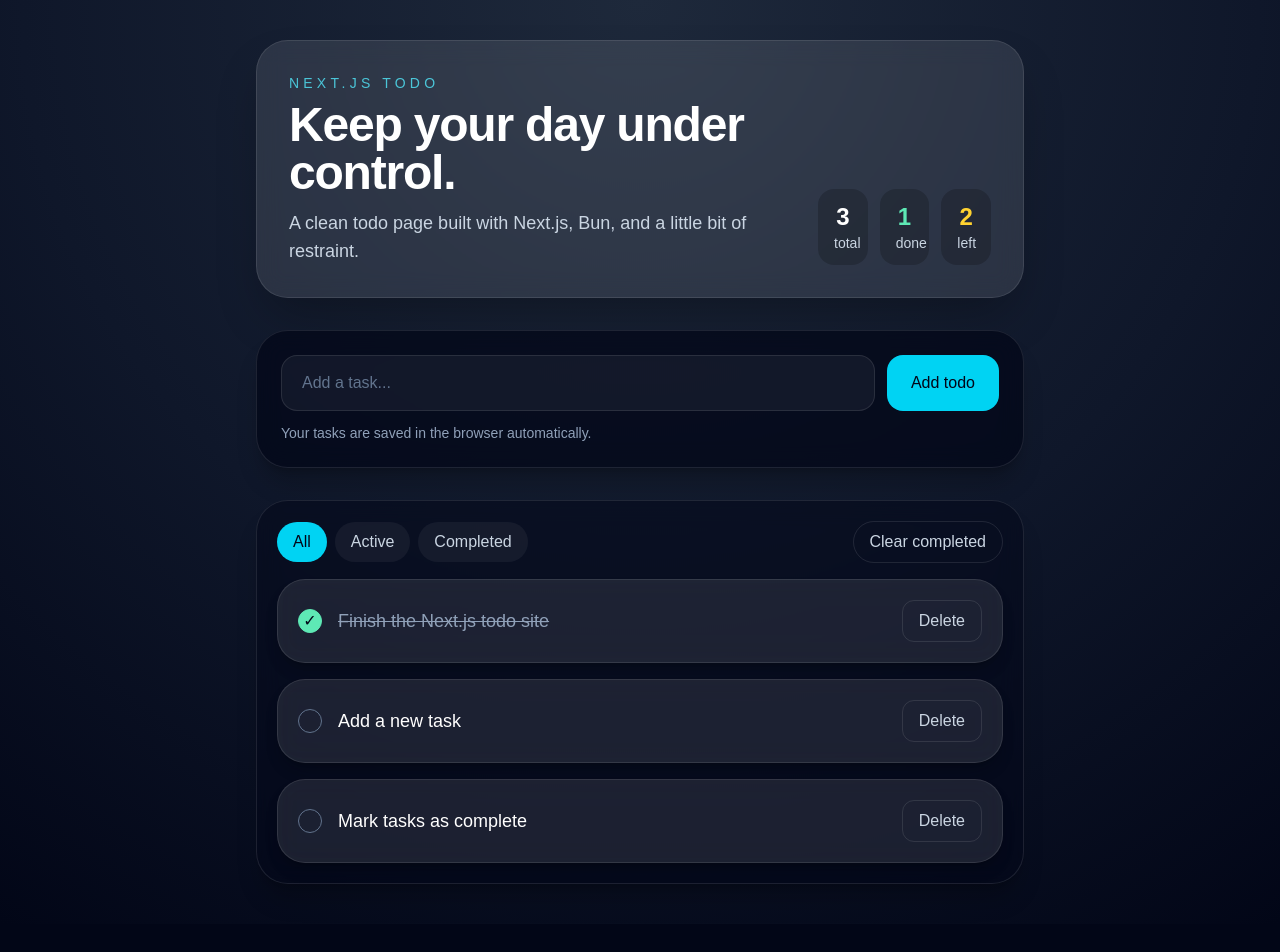
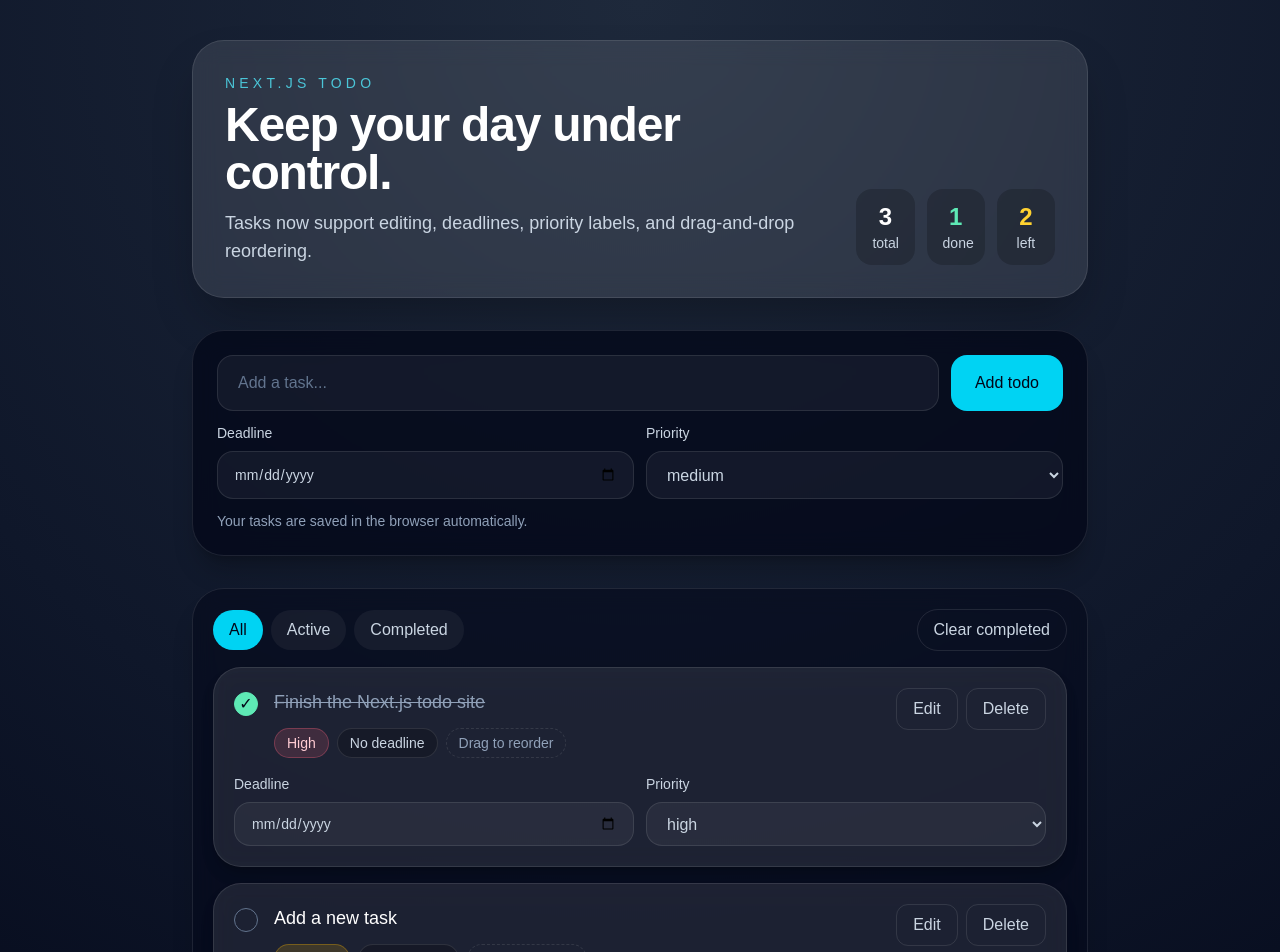
Before and after one commit to grtstd/nextjs-project, a Next.js app: page / in a window 1280 px wide. Shown: the top 952 px of the page. Before the commit the page ends 924 px from the top, so only its background shows below. Built offline with nearby package versions, Linux system fonts and the light colour scheme.

Commit message:
Add editing, deadlines, priorities, and drag-and-drop

```diff
--- a/app/page.tsx
+++ b/app/page.tsx
@@ -1,28 +1,61 @@
 "use client";
 
 import { FormEvent, useEffect, useMemo, useState } from "react";
+
+type Priority = "low" | "medium" | "high";
+type Filter = "all" | "active" | "completed";
 
 type Todo = {
   id: number;
   text: string;
   done: boolean;
+  dueDate: string;
+  priority: Priority;
 };
 
-type Filter = "all" | "active" | "completed";
-
 const initialTodos: Todo[] = [
-  { id: 1, text: "Finish the Next.js todo site", done: true },
-  { id: 2, text: "Add a new task", done: false },
-  { id: 3, text: "Mark tasks as complete", done: false },
+  {
+    id: 1,
+    text: "Finish the Next.js todo site",
+    done: true,
+    dueDate: "",
+    priority: "high",
+  },
+  {
+    id: 2,
+    text: "Add a new task",
+    done: false,
+    dueDate: "",
+    priority: "medium",
+  },
+  {
+    id: 3,
+    text: "Mark tasks as complete",
+    done: false,
+    dueDate: "",
+    priority: "low",
+  },
 ];
 
 const filters: Filter[] = ["all", "active", "completed"];
+const priorities: Priority[] = ["low", "medium", "high"];
 const STORAGE_KEY = "nextjs-todo-items";
+
+const priorityStyles: Record<Priority, string> = {
+  low: "bg-sky-400/15 text-sky-200 border-sky-400/30",
+  medium: "bg-amber-400/15 text-amber-200 border-amber-400/30",
+  high: "bg-rose-400/15 text-rose-200 border-rose-400/30",
+};
 
 export default function Home() {
   const [todos, setTodos] = useState<Todo[]>(initialTodos);
   const [input, setInput] = useState("");
+  const [dueDate, setDueDate] = useState("");
+  const [priority, setPriority] = useState<Priority>("medium");
   const [filter, setFilter] = useState<Filter>("all");
+  const [editingId, setEditingId] = useState<number | null>(null);
+  const [editingText, setEditingText] = useState("");
+  const [draggedId, setDraggedId] = useState<number | null>(null);
   const [isReady, setIsReady] = useState(false);
 
   useEffect(() => {
@@ -43,7 +76,6 @@ export default function Home() {
 
   useEffect(() => {
     if (!isReady) return;
-
     window.localStorage.setItem(STORAGE_KEY, JSON.stringify(todos));
   }, [todos, isReady]);
 
@@ -73,10 +105,15 @@ export default function Home() {
         id: Date.now(),
         text,
         done: false,
+        dueDate,
+        priority,
       },
       ...current,
     ]);
+
     setInput("");
+    setDueDate("");
+    setPriority("medium");
   }
 
   function toggleTodo(id: number) {
@@ -95,9 +132,59 @@ export default function Home() {
     setTodos((current) => current.filter((todo) => !todo.done));
   }
 
+  function startEditing(todo: Todo) {
+    setEditingId(todo.id);
+    setEditingText(todo.text);
+  }
+
+  function saveEditing(id: number) {
+    const text = editingText.trim();
+    if (!text) return;
+
+    setTodos((current) =>
+      current.map((todo) => (todo.id === id ? { ...todo, text } : todo)),
+    );
+    setEditingId(null);
+    setEditingText("");
+  }
+
+  function updateDueDate(id: number, nextDueDate: string) {
+    setTodos((current) =>
+      current.map((todo) =>
+        todo.id === id ? { ...todo, dueDate: nextDueDate } : todo,
+      ),
+    );
+  }
+
+  function updatePriority(id: number, nextPriority: Priority) {
+    setTodos((current) =>
+      current.map((todo) =>
+        todo.id === id ? { ...todo, priority: nextPriority } : todo,
+      ),
+    );
+  }
+
+  function handleDrop(targetId: number) {
+    if (draggedId === null || draggedId === targetId) return;
+
+    setTodos((current) => {
+      const next = [...current];
+      const fromIndex = next.findIndex((todo) => todo.id === draggedId);
+      const toIndex = next.findIndex((todo) => todo.id === targetId);
+
+      if (fromIndex === -1 || toIndex === -1) return current;
+
+      const [moved] = next.splice(fromIndex, 1);
+      next.splice(toIndex, 0, moved);
+      return next;
+    });
+
+    setDraggedId(null);
+  }
+
   return (
     <main className="min-h-screen bg-[radial-gradient(circle_at_top,_#1e293b,_#0f172a_55%,_#020617)] px-6 py-10 text-white">
-      <div className="mx-auto flex w-full max-w-3xl flex-col gap-8">
+      <div className="mx-auto flex w-full max-w-4xl flex-col gap-8">
         <section className="rounded-[32px] border border-white/10 bg-white/10 p-8 shadow-2xl shadow-black/30 backdrop-blur-md">
           <div className="flex flex-col gap-4 md:flex-row md:items-end md:justify-between">
             <div>
@@ -107,9 +194,9 @@ export default function Home() {
               <h1 className="text-4xl font-semibold tracking-tight md:text-5xl">
                 Keep your day under control.
               </h1>
-              <p className="mt-3 max-w-xl text-base text-slate-300 md:text-lg">
-                A clean todo page built with Next.js, Bun, and a little bit of
-                restraint.
+              <p className="mt-3 max-w-2xl text-base text-slate-300 md:text-lg">
+                Tasks now support editing, deadlines, priority labels, and
+                drag-and-drop reordering.
               </p>
             </div>
 
@@ -135,7 +222,8 @@ export default function Home() {
         </section>
 
         <section className="rounded-[32px] border border-white/10 bg-slate-950/70 p-6 shadow-xl shadow-black/20 backdrop-blur-md">
-          <form className="flex flex-col gap-3 md:flex-row" onSubmit={addTodo}>
+          <form className="flex flex-col gap-3" onSubmit={addTodo}>
+            <div className="flex flex-col gap-3 md:flex-row">
               <input
                 value={input}
                 onChange={(event) => setInput(event.target.value)}
@@ -148,6 +236,34 @@ export default function Home() {
               >
                 Add todo
               </button>
+            </div>
+
+            <div className="grid gap-3 md:grid-cols-2">
+              <label className="flex flex-col gap-2 text-sm text-slate-300">
+                Deadline
+                <input
+                  type="date"
+                  value={dueDate}
+                  onChange={(event) => setDueDate(event.target.value)}
+                  className="h-12 rounded-2xl border border-white/10 bg-white/5 px-4 text-base outline-none focus:border-cyan-400"
+                />
+              </label>
+
+              <label className="flex flex-col gap-2 text-sm text-slate-300">
+                Priority
+                <select
+                  value={priority}
+                  onChange={(event) => setPriority(event.target.value as Priority)}
+                  className="h-12 rounded-2xl border border-white/10 bg-white/5 px-4 text-base outline-none focus:border-cyan-400"
+                >
+                  {priorities.map((item) => (
+                    <option key={item} value={item} className="bg-slate-900">
+                      {item}
+                    </option>
+                  ))}
+                </select>
+              </label>
+            </div>
           </form>
           <p className="mt-3 text-sm text-slate-400">
             Your tasks are saved in the browser automatically.
@@ -194,13 +310,21 @@ export default function Home() {
               visibleTodos.map((todo) => (
                 <article
                   key={todo.id}
-                  className="flex items-center gap-4 rounded-[28px] border border-white/10 bg-white/10 p-5 shadow-lg shadow-black/20 backdrop-blur-md"
+                  draggable={filter === "all"}
+                  onDragStart={() => setDraggedId(todo.id)}
+                  onDragOver={(event) => event.preventDefault()}
+                  onDrop={() => handleDrop(todo.id)}
+                  onDragEnd={() => setDraggedId(null)}
+                  className={`flex flex-col gap-4 rounded-[28px] border border-white/10 bg-white/10 p-5 shadow-lg shadow-black/20 backdrop-blur-md transition ${
+                    draggedId === todo.id ? "opacity-60" : "opacity-100"
+                  }`}
                 >
+                  <div className="flex items-start gap-4">
                     <button
                       type="button"
                       aria-label={`Toggle ${todo.text}`}
                       onClick={() => toggleTodo(todo.id)}
-                    className={`flex h-6 w-6 shrink-0 items-center justify-center rounded-full border transition ${
+                      className={`mt-1 flex h-6 w-6 shrink-0 items-center justify-center rounded-full border transition ${
                         todo.done
                           ? "border-emerald-300 bg-emerald-300 text-slate-950"
                           : "border-slate-500 bg-transparent text-transparent"
@@ -210,6 +334,35 @@ export default function Home() {
                     </button>
 
                     <div className="flex-1">
+                      {editingId === todo.id ? (
+                        <div className="flex flex-col gap-3">
+                          <input
+                            value={editingText}
+                            onChange={(event) => setEditingText(event.target.value)}
+                            className="h-12 rounded-2xl border border-cyan-400 bg-white/5 px-4 text-base outline-none"
+                          />
+                          <div className="flex gap-2">
+                            <button
+                              type="button"
+                              onClick={() => saveEditing(todo.id)}
+                              className="rounded-xl bg-cyan-400 px-4 py-2 text-sm font-medium text-slate-950"
+                            >
+                              Save
+                            </button>
+                            <button
+                              type="button"
+                              onClick={() => {
+                                setEditingId(null);
+                                setEditingText("");
+                              }}
+                              className="rounded-xl border border-white/10 px-4 py-2 text-sm text-slate-300"
+                            >
+                              Cancel
+                            </button>
+                          </div>
+                        </div>
+                      ) : (
+                        <>
                           <p
                             className={`text-lg transition ${
                               todo.done
@@ -219,8 +372,34 @@ export default function Home() {
                           >
                             {todo.text}
                           </p>
+
+                          <div className="mt-3 flex flex-wrap items-center gap-2 text-sm">
+                            <span
+                              className={`rounded-full border px-3 py-1 capitalize ${priorityStyles[todo.priority]}`}
+                            >
+                              {todo.priority}
+                            </span>
+                            <span className="rounded-full border border-white/10 bg-black/20 px-3 py-1 text-slate-300">
+                              {todo.dueDate ? `Due: ${todo.dueDate}` : "No deadline"}
+                            </span>
+                            {filter === "all" && (
+                              <span className="rounded-full border border-dashed border-white/10 px-3 py-1 text-slate-400">
+                                Drag to reorder
+                              </span>
+                            )}
+                          </div>
+                        </>
+                      )}
                     </div>
 
+                    <div className="flex flex-col gap-2 sm:flex-row">
+                      <button
+                        type="button"
+                        onClick={() => startEditing(todo)}
+                        className="rounded-xl border border-white/10 px-4 py-2 text-sm text-slate-300 transition hover:border-cyan-400 hover:text-cyan-300"
+                      >
+                        Edit
+                      </button>
                       <button
                         type="button"
                         onClick={() => removeTodo(todo.id)}
@@ -228,6 +407,39 @@ export default function Home() {
                       >
                         Delete
                       </button>
+                    </div>
+                  </div>
+
+                  <div className="grid gap-3 md:grid-cols-2">
+                    <label className="flex flex-col gap-2 text-sm text-slate-300">
+                      Deadline
+                      <input
+                        type="date"
+                        value={todo.dueDate}
+                        onChange={(event) =>
+                          updateDueDate(todo.id, event.target.value)
+                        }
+                        className="h-11 rounded-2xl border border-white/10 bg-white/5 px-4 text-base outline-none focus:border-cyan-400"
+                      />
+                    </label>
+
+                    <label className="flex flex-col gap-2 text-sm text-slate-300">
+                      Priority
+                      <select
+                        value={todo.priority}
+                        onChange={(event) =>
+                          updatePriority(todo.id, event.target.value as Priority)
+                        }
+                        className="h-11 rounded-2xl border border-white/10 bg-white/5 px-4 text-base outline-none focus:border-cyan-400"
+                      >
+                        {priorities.map((item) => (
+                          <option key={item} value={item} className="bg-slate-900">
+                            {item}
+                          </option>
+                        ))}
+                      </select>
+                    </label>
+                  </div>
                 </article>
               ))
             )}
```
Lines whose indentation alone changed are shown as unchanged.
